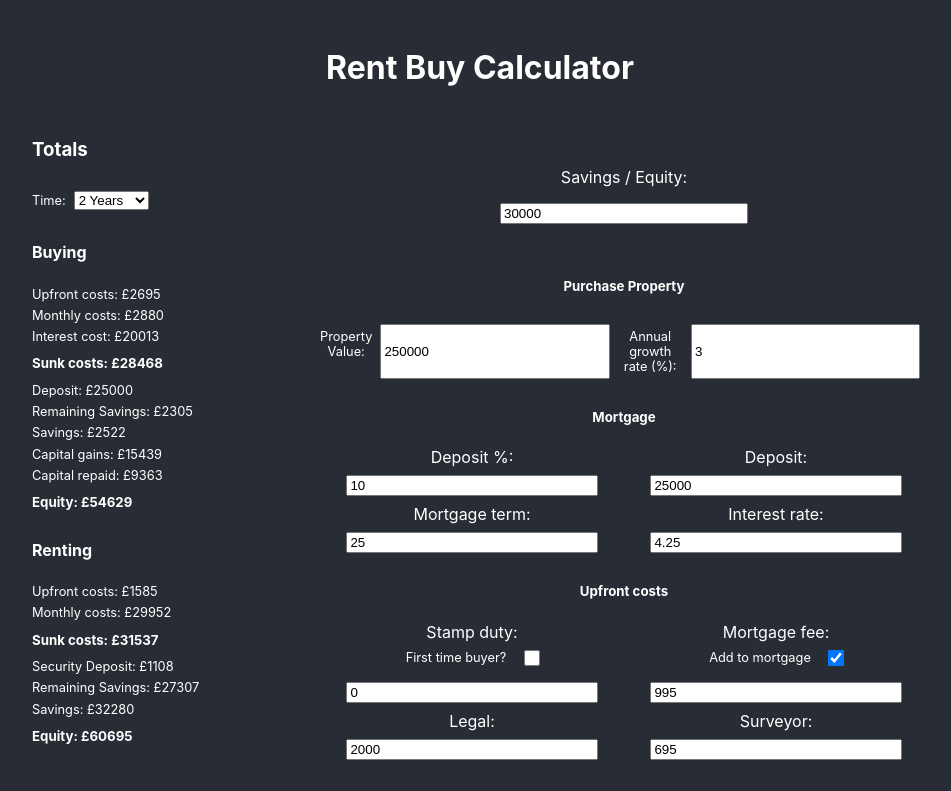
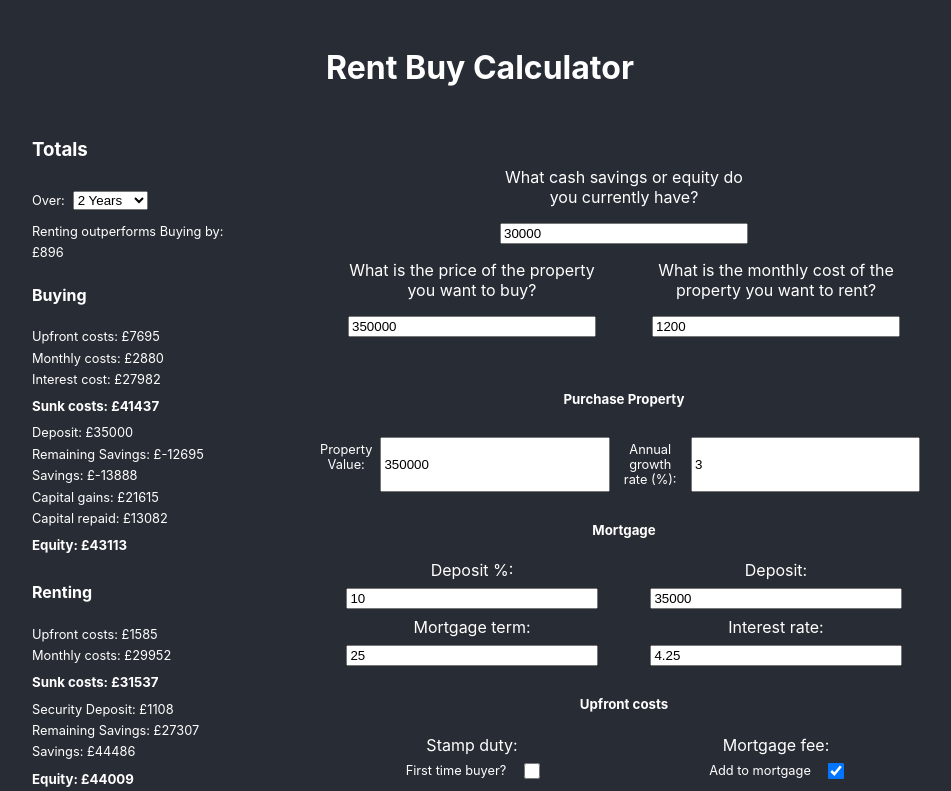
Before and after one commit to Spencer-EMS/rentbuycalc, a React (Create React App) app: page / in a window 1280 px wide. Shown: the top 791 px of the page, without its empty margins (160-1111 px from the left). Built offline with nearby package versions, Linux system fonts and the light colour scheme.

Commit message:
isolating primary user inputs

```diff
--- a/package.json
+++ b/package.json
@@ -8,7 +8,9 @@
     "@testing-library/user-event": "^13.5.0",
     "react": "^18.2.0",
     "react-dom": "^18.2.0",
+    "react-redux": "^8.0.5",
     "react-scripts": "5.0.1",
+    "redux": "^4.2.0",
     "web-vitals": "^2.1.4"
   },
   "scripts": {
--- a/src/components/Buying/Buying.js
+++ b/src/components/Buying/Buying.js
@@ -9,6 +9,7 @@ import MonthlyCostsBuy from '../MonthlyCostsBuy/MonthlyCostsBuy';
 
 
 const Buying = ({
+        propValue,
         sumMonthlyCosts,
         setSumMonthlyCosts,
         setBuyMonthlyCost,
@@ -27,7 +28,7 @@ const Buying = ({
     }) => {
 
     // input variables
-    const [ propValue, setPropValue ] = useState(250000);
+    // const [ propValue, setPropValue ] = useState(250000);
     const [ growthRate, setGrowthRate ] = useState(3);
     const [ depPercent, setDepPercent ] = useState(10);
     const [ mortTerm, setMortTerm ] = useState(25);
@@ -53,6 +54,7 @@ const Buying = ({
 
     // Stamp Duty & Deposit
     useEffect(() => {
+        console.log("SDLT useeffect", ftbCheckBox);
         setDepAmount(propValue*(depPercent/100));
         var test1 = propValue-(propValue*(depPercent/100));
         setMortPrinciple(test1);
@@ -69,7 +71,7 @@ const Buying = ({
                     sdltTotal = ((value - 1499999)*0.12)+((value - 925001)*0.1)+(675000*0.05);
                 }
                 setStampDutyCost(sdltTotal);
-            } else if (ftbBool === true) {
+            } else if (ftbBool !== false) {
                 if (value <= 425000) {
                     sdltTotal = 0;
                 } else if (value >= 425000 && value <= 625000) {
@@ -89,15 +91,17 @@ const Buying = ({
 
     // Calculating Interest Cost across the time period [Formula: A=(P(1+r/n)^nt)-P]
     useEffect(() => {
-        var intCost;
-        intCost = mortPrinciple*((1+((intRate/100)/12))**(12*fixedTerm));
-        intCost = intCost - mortPrinciple;
+        const intCost = (mortPrinciple*((1+((intRate/100)/12))**(12*fixedTerm)))-mortPrinciple;
         setPeriodInterestCost(intCost);
-        // Buy cost over fixed term
+    }, [fixedTerm, mortPrinciple, intRate, setPeriodInterestCost]);
+
+    // Buy cost over fixed term
+    useEffect(() => {
         const termCost = fixedTerm*sumMonthlyCosts;
-        const totalBuyCost = upFrontCosts+termCost+intCost;
+        const totalBuyCost = upFrontCosts+termCost+periodInterestCost;
         setTimePeriodCost(totalBuyCost);
-    }, [fixedTerm, upFrontCosts, sumMonthlyCosts, mortPrinciple, intRate, setPeriodInterestCost, setTimePeriodCost]);
+    }, [periodInterestCost, fixedTerm, upFrontCosts, sumMonthlyCosts, setTimePeriodCost]);
+
 
     // Monthly Mortgage Payments
     useEffect(() => {
@@ -107,13 +111,14 @@ const Buying = ({
 
     // Totals
     useEffect(() => { // upFront cost Sum
-        var upfrontCostSum;
+        console.log("addToMortgage", addToMortgage);
         if (addToMortgage !== false) {
-            upfrontCostSum = stampDutyCost + legalCost + survCost;
+            const upfrontCostSum = stampDutyCost + legalCost + survCost;
+            setUpFrontCosts(upfrontCostSum);
         } else {
-            upfrontCostSum = stampDutyCost + legalCost + mortFee + survCost;
+            const upfrontCostSum = stampDutyCost + legalCost + mortFee + survCost;
+            setUpFrontCosts(upfrontCostSum);
         }
-        setUpFrontCosts(upfrontCostSum);
     }, [stampDutyCost, legalCost, mortFee, survCost, addToMortgage, setUpFrontCosts]);
 
     // Monthly cost sum
@@ -135,14 +140,14 @@ const Buying = ({
         const futureMarketValue = propValue*((1+((growthRate/100)/12))**(12*fixedTerm));
         const capGain = futureMarketValue - propValue;
         setCapitalGains(capGain);
-    }, [propValue, fixedTerm, stampDutyCost, setCapitalGains, growthRate]);
+    }, [propValue, fixedTerm, setCapitalGains, growthRate]);
 
 
     // Event handlers
-    const handlePropValue = event => {
-        const newPropValue = parseInt(event.target.value);
-        setPropValue(newPropValue);
-    }
+    // const handlePropValue = event => {
+    //     const newPropValue = parseInt(event.target.value);
+    //     setPropValue(newPropValue);
+    // }
 
     const handleGrowthRateChange = event => {
         const annualRate = parseFloat(event.target.value);
@@ -172,7 +177,7 @@ const Buying = ({
                     <h5>Purchase Property</h5>
                     <div className={style.flexNorm}>
                         <p>Property Value:</p>
-                        <input type="number" id="pvalue" name="pvalue" defaultValue={propValue} onChange={handlePropValue}/>
+                        <input type="number" id="pvalue" name="pvalue" value={propValue} readOnly/>
                         <p>Annual growth rate (%):</p>
                         <input type="number" id="pGrowth" name="pGrowth" defaultValue={growthRate} onChange={handleGrowthRateChange}/>
                     </div>
--- a/src/components/Calculator/Calculator.js
+++ b/src/components/Calculator/Calculator.js
@@ -11,6 +11,12 @@ const Calculator = () => {
 
     // time period
     const [ fixedTerm, setFixedTerm ] = useState(2);
+
+    // Buy property value
+    const [ propValue, setPropValue ] = useState(350000);
+
+    // Rent per month
+    const [ rent, setRent ] = useState(1200);
 
     // Current Savings/Equity
     const [ currentSavings, setCurrentSavings ] = useState(30000);
@@ -72,11 +78,16 @@ const Calculator = () => {
                 />
                 <div className={style.colFlex}>
                     <CurrentPosition
+                        propValue={propValue}
+                        setPropValue={setPropValue}
+                        rent={rent}
+                        setRent={setRent}
                         currentSavings={currentSavings}
                         setCurrentSavings={setCurrentSavings}
                     />
                     <div className={style.buySection}>
                         <Buying
+                            propValue={propValue}
                             sumMonthlyCosts={sumMonthlyCosts}
                             setSumMonthlyCosts={setSumMonthlyCosts}
                             setBuyMonthlyCost={setBuyMonthlyCost}
@@ -96,6 +107,8 @@ const Calculator = () => {
                     </div>
                     <div className={style.rentSection}>
                         <Renting
+                            rent={rent}
+                            setRent={setRent}
                             setRentMonthlyCost={setRentMonthlyCost}
                             fixedTerm={fixedTerm}
                             setUpFrontRentCost={setUpFrontRentCost}
--- a/src/components/CurrentPosition/CurrentPosition.js
+++ b/src/components/CurrentPosition/CurrentPosition.js
@@ -1,12 +1,40 @@
 import React from 'react';
 import style from './CurrentPosition.module.css';
 
-const CurrentPosition = (props) => {
+import { useSelector, useDispatch } from 'react-redux';
+
+const CurrentPosition = ({
+    propValue,
+    setPropValue,
+    currentSavings,
+    setCurrentSavings,
+    rent,
+    setRent
+}) => {
+
+
+    const handlePropValue = event => {
+        const newPropValue = parseInt(event.target.value);
+        setPropValue(newPropValue);
+    }
+
+    // const dispatch = useDispatch();
+
+    // const reduxTest = useSelector(state => state.propertyValue);
 
     // Event handlers
     const handleSavingsChange = (event) => {
         const savings = event.target.value;
-        props.setCurrentSavings(savings);
+        setCurrentSavings(savings);
+    }
+
+    // const handlePropertyValueChange = (event) => {
+    //     dispatch({ type: 'changePropValue', value: event.target.value});
+    // }
+
+    const handleRentChange = event => {
+        const monthlyRent = parseInt(event.target.value);
+        setRent(monthlyRent);
     }
 
     // VIEW
@@ -14,9 +42,21 @@ const CurrentPosition = (props) => {
         <div className={style.CurrentPosition}>
             <div className={style.financeFlex}>
                 <div className={style.colFlex}>
-                    <p>Savings / Equity:</p>
-                    <input type="number" id="csavings" name="csavings" defaultValue={props.currentSavings} onChange={handleSavingsChange}/>
+                    <p>What cash savings or equity do you currently have?</p>
+                    <input type="number" id="csavings" name="csavings" defaultValue={currentSavings} onChange={handleSavingsChange}/>
                 </div>
+            </div>
+            <div className={style.financeFlex}>
+                <div className={style.colFlex}>
+                        <p>What is the price of the property you want to buy?</p>
+                        <input type="number" id="csavings" name="csavings"  defaultValue={propValue} onChange={handlePropValue} />
+                </div>
+                <div className={style.colFlex}>
+                        <p>What is the monthly cost of the property you want to rent?</p>
+                        <input type="number" id="csavings" name="csavings" defaultValue={rent} onChange={handleRentChange} />
+                </div>
+                {/* <p>Monthly rent (pcm):</p>
+                        <input type="number" id="pvalue" name="pvalue" defaultValue={reduxTest} onChange={handlePropertyValueChange}/> */}
             </div>
         </div>
     );
--- a/src/components/Renting/Renting.js
+++ b/src/components/Renting/Renting.js
@@ -2,6 +2,8 @@ import React, { useState, useEffect } from 'react';
 import style from './Renting.module.css';
 
 const Renting = ({
+    rent,
+    setRent,
     setRentMonthlyCost,
     fixedTerm,
     setUpFrontRentCost,
@@ -11,42 +13,42 @@ const Renting = ({
 
     const [ refCost, setRefCost ] = useState(((1*199)*1.2).toFixed(2));
     const [ adminCost, setAdminCost ] = useState(240);
-    const [ rent, setRent ] = useState(1200);
+    // const [ rent, setRent ] = useState(1200);
     const [ rentIncrease, setRentIncrease ] = useState(4);
     const [ depWeeks, setDepWeeks ] = useState(4);
-    const [ rentServiceCharge, setRentServiceCharge ] = useState(0);
+    // const [ rentServiceCharge, setRentServiceCharge ] = useState(0);
 
     // Calculating total monthly cost for the time period - needs work**
     useEffect(() => {
         var rate = (rentIncrease/100)+1;
         var annualCost = (rent*12)*(rate**(fixedTerm-1));
-        annualCost = annualCost + (rentServiceCharge*12);
+        // annualCost = annualCost + (rentServiceCharge*12);
         const totalMonthlyCosts = annualCost * fixedTerm;
         setRentMonthlyCost(totalMonthlyCosts);
-        var initialCost = parseInt(adminCost)+parseInt(refCost)+parseInt(securityDeposit);
-        setUpFrontRentCost(initialCost);
-        const weeklyRent = (rent*12)/52;
-        const secDeposit = weeklyRent*depWeeks;
-        setSecurityDeposit(secDeposit);
     }, [
         rent,
         rentIncrease,
-        adminCost,
-        refCost,
-        depWeeks,
-        rentServiceCharge,
         setRentMonthlyCost,
-        setUpFrontRentCost,
-        setSecurityDeposit,
         fixedTerm,
         securityDeposit
        ]
     );
 
-    const handleRentChange = event => {
-        const monthlyRent = parseInt(event.target.value);
-        setRent(monthlyRent);
-    }
+    useEffect(() => { // upFront Costs
+        var initialCost = parseInt(adminCost)+parseInt(refCost)+parseInt(securityDeposit);
+        setUpFrontRentCost(initialCost);
+    }, [adminCost, refCost, securityDeposit, setUpFrontRentCost]);
+
+    useEffect(() => { // Security deposit
+        const weeklyRent = (rent*12)/52;
+        const secDeposit = weeklyRent*depWeeks;
+        setSecurityDeposit(secDeposit);
+    }, [rent, depWeeks, setSecurityDeposit]);
+
+    // const handleRentChange = event => {
+    //     const monthlyRent = parseInt(event.target.value);
+    //     setRent(monthlyRent);
+    // }
 
     const handleRentIncreaseChange = event => {
         const rentInc = parseFloat(event.target.value);
@@ -68,10 +70,10 @@ const Renting = ({
         setDepWeeks(depWeeks);
     }
 
-    const handleRentServiceChange = event => {
-        const servCharge = event.target.value;
-        setRentServiceCharge(servCharge);
-    }
+    // const handleRentServiceChange = event => {
+    //     const servCharge = event.target.value;
+    //     setRentServiceCharge(servCharge);
+    // }
 
     return(
         <div className={style.Renting}>
@@ -80,7 +82,7 @@ const Renting = ({
                     <h5>Rental Property</h5>
                     <div className={style.flexNorm}>
                         <p>Monthly rent (pcm):</p>
-                        <input type="number" id="pvalue" name="pvalue" defaultValue={rent} onChange={handleRentChange}/>
+                        <input type="number" id="pvalue" name="pvalue" value={rent} readOnly/>
                         <p>Annual rent increase:</p>
                         <input type="number" id="rinc" name="rinc" defaultValue={rentIncrease} onChange={handleRentIncreaseChange}/>
                     </div>
@@ -115,7 +117,7 @@ const Renting = ({
                     </label>
                 </div>
 
-                <h5>Monthly costs</h5>
+                {/* <h5>Monthly costs</h5>
                 <div className={style.flexNorm}>
                     <label htmlFor="renserv">Service charge (pcm):
                         <input type="number" id="renserv" name="renserv" defaultValue={rentServiceCharge} onChange={handleRentServiceChange}/>
@@ -123,7 +125,7 @@ const Renting = ({
                     <label htmlFor="rentGrou">Ground rent:
                         <input id="rentGrou" name="rentGrou" value={"Peppercorn"} readOnly/>
                     </label>
-                </div>
+                </div> */}
             </form>
         </div>
     );
--- a/src/components/Totals/Totals.js
+++ b/src/components/Totals/Totals.js
@@ -1,4 +1,4 @@
-import React, { useEffect } from 'react';
+import React, { useEffect, useState } from 'react';
 import style from './Totals.module.css';
 
 const Totals = ({
@@ -24,9 +24,13 @@ const Totals = ({
         setAccruedSavingsRent
     }) => {
 
+    const [ rentEquity, setRentEquity ] = useState(0);
+    const [ buyEquity, setBuyEquity ] = useState(0);
+    const [ comparisonMessage, setComparisonMessage ] = useState(0);
+    const [ equityDelta, setEquityDelta ] = useState(0);
+
     // Calculating Compound interest on BUY savings [Formula: A=(P(1+r/n)^nt)+((PMT((1+r/n)**(nt))-1)/(r/n))]
     useEffect(() => {
-        console.log("Total Compound interest buy: MOUNTED");
         var accruedAmount;
         const remainingSavings = currentSavings - sumUpFrontCosts - depositAmount;
         accruedAmount = remainingSavings*((1+((aer/100)/12))**(12*fixedTerm));
@@ -34,9 +38,6 @@ const Totals = ({
         var numerator = (saveBuy*(((1+(rOverN))**(12*fixedTerm))-1));
         accruedAmount = accruedAmount + (numerator/(rOverN));
         setAccruedSavingsBuy(accruedAmount);
-        return () => {
-            console.log("Total Compound interest buy: UNMOUNTED");
-        }
     }, [fixedTerm, currentSavings, aer, sumUpFrontCosts, depositAmount, setAccruedSavingsBuy, saveBuy]);
 
     // Calculating Compound interest on RENT savings [Formula: A=(P(1+r/n)^nt)+((PMT((1+r/n)**(nt))-1)/(r/n))]
@@ -50,6 +51,33 @@ const Totals = ({
         setAccruedSavingsRent(accruedAmount);
     }, [fixedTerm, currentSavings, aer, upFrontRentCost, securityDeposit, setAccruedSavingsRent, saveRent]);
 
+    useEffect(() => { // Rent Equity
+        const totalRentEquity = ((securityDeposit) + (securityDeposit - upFrontRentCost - securityDeposit) + accruedSavingsRent);
+        setRentEquity(totalRentEquity);
+    }, [securityDeposit, upFrontRentCost, accruedSavingsRent]);
+
+    useEffect(() => { // Buy Equity
+        const totalBuyEquity = (depositAmount + (currentSavings - sumUpFrontCosts - depositAmount) + accruedSavingsBuy + capitalGains + capitalRepaid);
+        setBuyEquity(totalBuyEquity);
+    }, [depositAmount, currentSavings, sumUpFrontCosts, accruedSavingsBuy, capitalGains, capitalRepaid]);
+
+    // Rent vs Buy delta
+    useEffect(() => {
+        var delta = buyEquity - rentEquity;
+        var message;
+        if (delta > 0) {
+            message = "Buying outperforms Renting by:";
+            setEquityDelta(delta);
+        } else if (delta === 0) {
+            message = "Renting and Buying are equal";
+        } else if (delta < 0) {
+            message = "Renting outperforms Buying by:";
+            setEquityDelta(delta*(-1));
+        }
+        setComparisonMessage(message);
+
+    }, [buyEquity, rentEquity]);
+
     // Event handlers
     const handleFtermChange = (event) => {
         const newFixedTerm = parseInt(event.target.value);
@@ -62,7 +90,7 @@ const Totals = ({
             <div className={style.fixSideBar}>
                 <h3>Totals</h3>
                 <div className={style.colFlex}>
-                    <p>Time:
+                    <p>Over:
                         <select id="fterm" name="fterm" defaultValue={fixedTerm} onChange={handleFtermChange} className={style.dropDown}>
                             <option type="number" value="1">1 Year</option>
                             <option type="number" value="2">2 Years</option>
@@ -73,6 +101,8 @@ const Totals = ({
                             <option type="number" value="10">10 Years</option>
                         </select>
                     </p>
+                    <p>{comparisonMessage}</p>
+                    <p>£{equityDelta.toFixed(0)}</p>
                     <h4>Buying</h4>
                     <p>Upfront costs: £{sumUpFrontCosts.toFixed(0)}</p>
                     <p>Monthly costs: £{sumMonthlyCosts.toFixed(0)}</p>
@@ -80,11 +110,11 @@ const Totals = ({
                     <h5>Sunk costs: £{buyTotalCost.toFixed(0)}</h5>
 
                     <p>Deposit: £{depositAmount.toFixed(0)}</p>
-                    <p>Remaining Savings: £{(currentSavings - sumUpFrontCosts - depositAmount)}</p>
+                    <p>Remaining Savings: £{(currentSavings - sumUpFrontCosts - depositAmount).toFixed(0)}</p>
                     <p>Savings: £{accruedSavingsBuy.toFixed(0)}</p>
                     <p>Capital gains: £{capitalGains.toFixed(0)}</p>
                     <p>Capital repaid: £{capitalRepaid.toFixed(0)}</p>
-                    <h5>Equity: £{(depositAmount + (currentSavings - sumUpFrontCosts - depositAmount) + accruedSavingsBuy + capitalGains + capitalRepaid).toFixed(0)}</h5>
+                    <h5>Equity: £{buyEquity.toFixed(0)}</h5>
 
                     <h4>Renting</h4>
                     <p>Upfront costs: £{upFrontRentCost}</p>
@@ -93,7 +123,7 @@ const Totals = ({
                     <p>Security Deposit: £{securityDeposit.toFixed(0)}</p>
                     <p>Remaining Savings: £{(currentSavings - upFrontRentCost - securityDeposit).toFixed(0)}</p>
                     <p>Savings: £{accruedSavingsRent.toFixed(0)}</p>
-                    <h5>Equity: £{((securityDeposit) + (currentSavings - upFrontRentCost - securityDeposit) + accruedSavingsRent).toFixed(0)}</h5>
+                    <h5>Equity: £{rentEquity.toFixed(0)}</h5>
                 </div>
             </div>
         </div>
--- a/src/components/UpfrontCostsBuy/UpfrontCostsBuy.js
+++ b/src/components/UpfrontCostsBuy/UpfrontCostsBuy.js
@@ -15,7 +15,6 @@ const UpfrontCostsBuy = ({
     setSurvCost,
     stampDutyCost
 }) => {
-
 
     const handleCheckChange = () => {
         setFtbCheckBox(!ftbCheckBox);
@@ -48,7 +47,7 @@ const UpfrontCostsBuy = ({
                 <label htmlFor="lcost">Stamp duty:
                     <div className={style.stampFlex}>
                         <p>First time buyer?</p>
-                        <input type="checkbox" id="ftbCheck" name="ftbCheck" onChange={handleCheckChange} defaultValue={ftbCheckBox}/>
+                        <input type="checkbox" id="ftbCheck" name="ftbCheck" onChange={handleCheckChange} checked={ftbCheckBox}/>
                     </div>
                     <input type="number" id="lcost" name="lcost" readOnly value={stampDutyCost.toFixed(0)}/>
                 </label>
--- a/src/index.js
+++ b/src/index.js
@@ -1,5 +1,9 @@
 import React from 'react';
 import ReactDOM from 'react-dom/client';
+import { Provider } from 'react-redux';
+
+import store from './store/redux';
+
 import './index.css';
 import App from './App';
 import reportWebVitals from './reportWebVitals';
@@ -7,7 +11,9 @@ import reportWebVitals from './reportWebVitals';
 const root = ReactDOM.createRoot(document.getElementById('root'));
 root.render(
   <React.StrictMode>
-    <App />
+    <Provider store={store}>
+      <App />
+    </Provider>
   </React.StrictMode>
 );
 
--- /dev/null
+++ b/src/store/redux.js
@@ -0,0 +1,30 @@
+import { legacy_createStore } from 'redux';
+
+const initialState = {propertyValue: 200000};
+
+// Reducer
+const propValueReducer = (state = initialState, action) => {
+    if (action.type === 'changePropValue' ) {
+        return {
+            propertyValue: action.value
+        };
+    }
+    return state;
+};
+
+const store = legacy_createStore(propValueReducer);
+
+export default store;
+
+// Subscriber
+// const propertyIncreaseSubscriber = () => {
+//     const latestState = store.getState();
+//     console.log(latestState);
+// };
+
+// store.subscribe(propertyIncreaseSubscriber);
+
+
+// Dispatch action
+// store.dispatch({ type: 'increment' });
+// store.dispatch({ type: 'decrement' });
```
Also changed, not shown: 1 other file (tests, documents, lock files or other folders).
